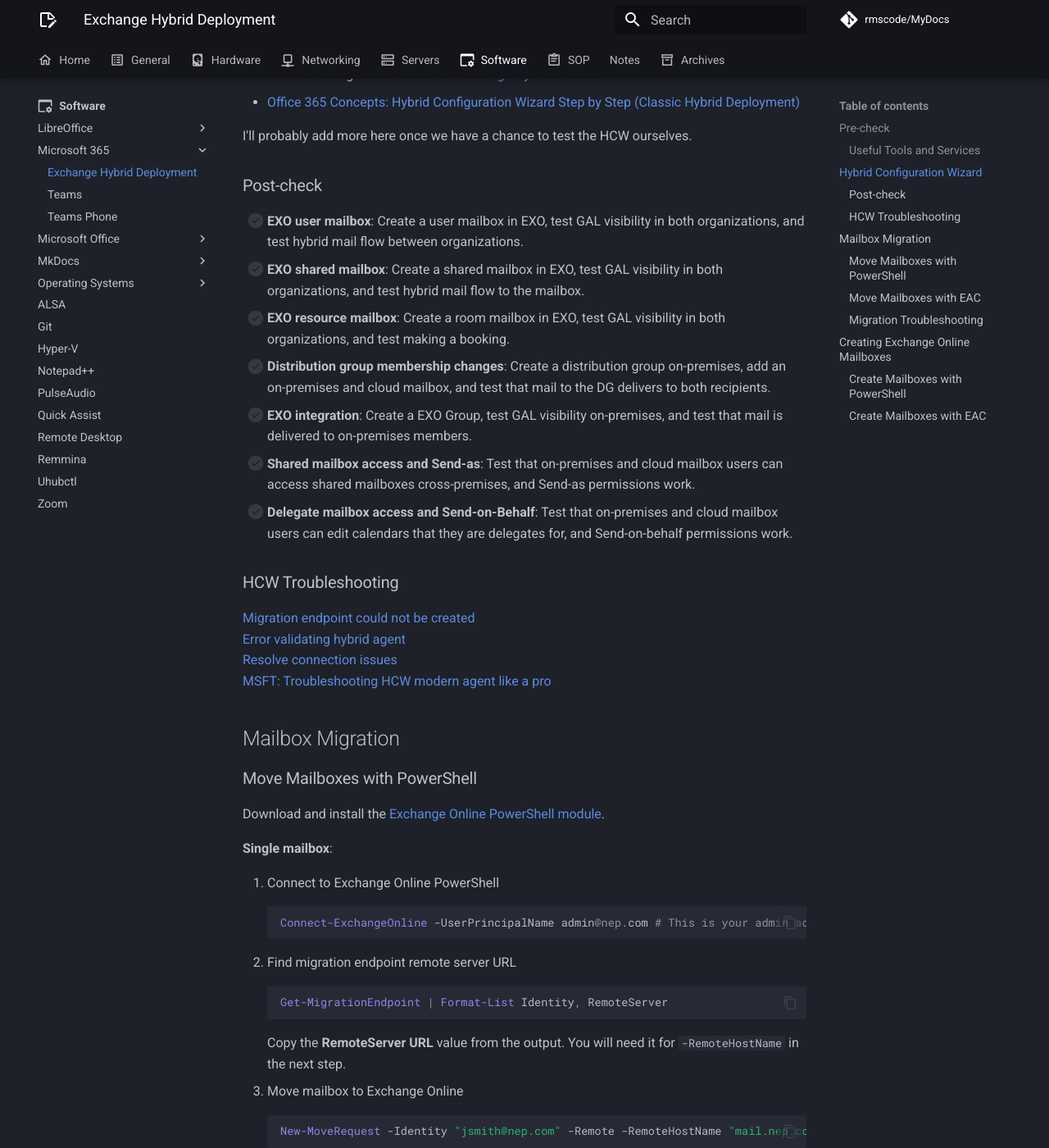
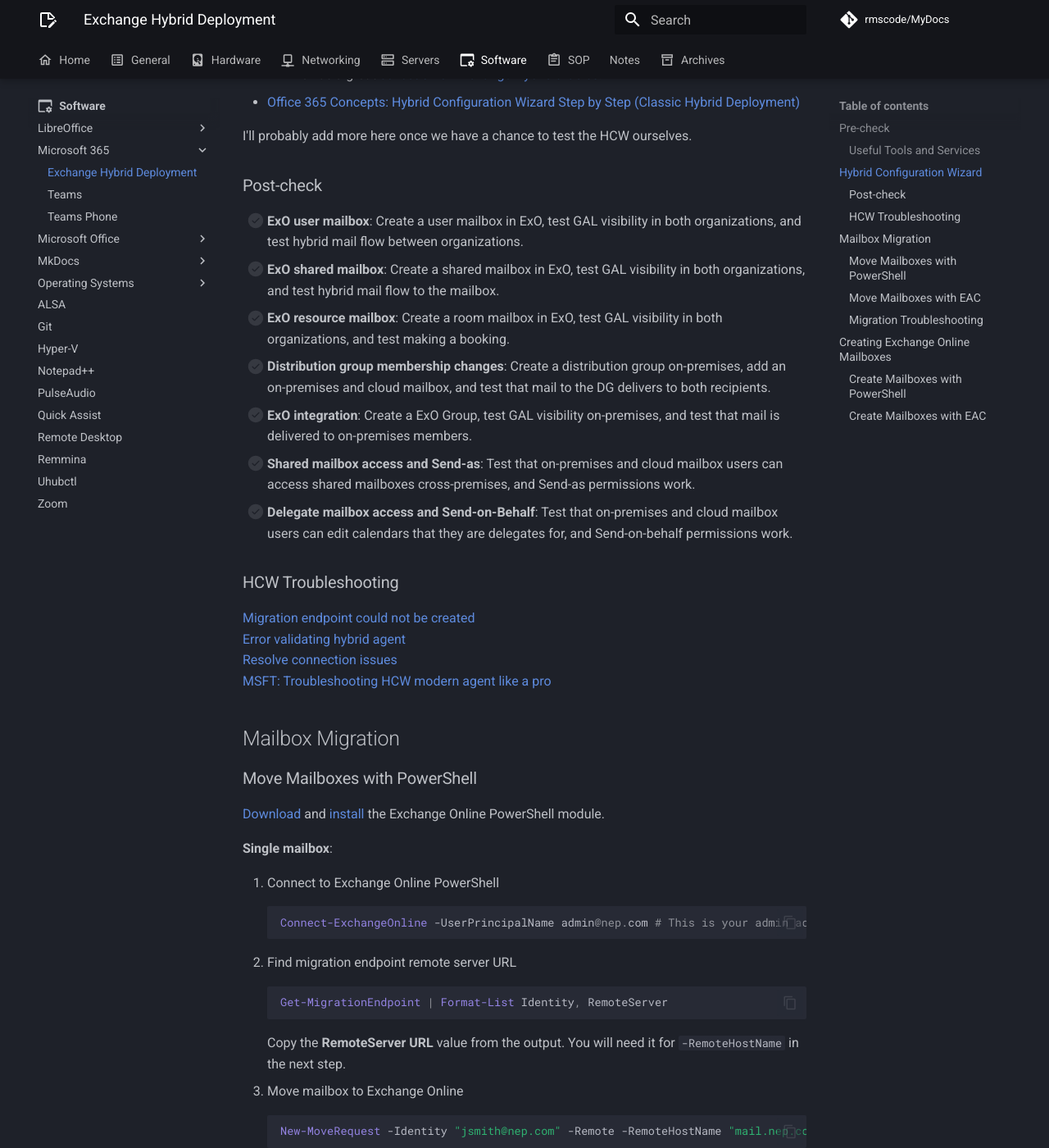
Before and after one commit to rmscode/binary-garden, an MkDocs documentation site: the page built from docs/software/microsoft-365/hybrid-exchange.md, in a window 1280 px wide and 1400 px high, scrolled down 2388 px. Shown: the whole window at 82% size. Built offline with MkDocs 1.6.1 and Material for MkDocs 9.7.7, drawn with Linux system fonts in a browser that asks for light colours; comment, search, counter and statistics services are not loaded; some of the changed text lies outside the part shown.

```diff
--- a/docs/software/microsoft-365/hybrid-exchange.md
+++ b/docs/software/microsoft-365/hybrid-exchange.md
@@ -50,11 +50,11 @@ I'll probably add more here once we have a chance to test the HCW ourselves.
 
 ### Post-check
 
-- [ ] **EXO user mailbox**: Create a user mailbox in EXO, test GAL visibility in both organizations, and test hybrid mail flow between organizations.
-- [ ] **EXO shared mailbox**: Create a shared mailbox in EXO, test GAL visibility in both organizations, and test hybrid mail flow to the mailbox.
-- [ ] **EXO resource mailbox**: Create a room mailbox in EXO, test GAL visibility in both organizations, and test making a booking.
+- [ ] **ExO user mailbox**: Create a user mailbox in ExO, test GAL visibility in both organizations, and test hybrid mail flow between organizations.
+- [ ] **ExO shared mailbox**: Create a shared mailbox in ExO, test GAL visibility in both organizations, and test hybrid mail flow to the mailbox.
+- [ ] **ExO resource mailbox**: Create a room mailbox in ExO, test GAL visibility in both organizations, and test making a booking.
 - [ ] **Distribution group membership changes**: Create a distribution group on-premises, add an on-premises and cloud mailbox, and test that mail to the DG delivers to both recipients.
-- [ ] **EXO integration**: Create a EXO Group, test GAL visibility on-premises, and test that mail is delivered to on-premises members.
+- [ ] **ExO integration**: Create a ExO Group, test GAL visibility on-premises, and test that mail is delivered to on-premises members.
 - [ ] **Shared mailbox access and Send-as**: Test that on-premises and cloud mailbox users can access shared mailboxes cross-premises, and Send-as permissions work.
 - [ ] **Delegate mailbox access and Send-on-Behalf**: Test that on-premises and cloud mailbox users can edit calendars that they are delegates for, and Send-on-behalf permissions work.
 
@@ -69,7 +69,7 @@ I'll probably add more here once we have a chance to test the HCW ourselves.
 
 ### Move Mailboxes with PowerShell
 
-Download and install the [Exchange Online PowerShell module](https://www.powershellgallery.com/packages/ExchangeOnlineManagement/).
+[Download](https://www.powershellgallery.com/packages/ExchangeOnlineManagement/) and [install](https://learn.microsoft.com/en-us/powershell/exchange/exchange-online-powershell-v2?view=exchange-ps#windows) the Exchange Online PowerShell module.
 
 **Single mailbox**:
 
@@ -183,7 +184,7 @@ Get-MoveRequest -MoveStatus Suspended | Resume-MoveRequest
     1. In the search box under **After the batch is complete, a report will be sent to the following recipients**, you must select at least one recipient to receive this report.
     2. Select the desired option for starting the migration batch.
     3. Select the desired option ending the migration batch.<br>
-    !!! info "If you select to manually complete the batch later, EXO will only sync 95% of each mailbox in that batch. EXO periodically syncs the batch to keep each mailbox at 95% synchronization until the batch is manually completed."
+    !!! info "If you select to manually complete the batch later, ExO will only sync 95% of each mailbox in that batch. ExO periodically syncs the batch to keep each mailbox at 95% synchronization until the batch is manually completed."
 9. Select a timezone and select **Save**.
 10. Select **Done**.
 11. Select your migration batch from the **Migration batches** page and select **Resume migration**.
@@ -201,7 +202,7 @@ Get-MoveRequest -MoveStatus Suspended | Resume-MoveRequest
 
     While it is possible to add a user in ADUC, wait for it to sync to Entra, and then license the user in M365, the user's Exchange Online attributes will never sync back to the on-premises environment to create a Mail-enabled user (MEU) object. In this scenario, managing the mailboxes from the on-prem environment isn't possible and since the M365 user is synced with on-prem AD, managing attributes from the cloud is also not possible.
 
-    Instead, EXO mailboxes can be created from the on-prem Exchange environment (EAC/EAS). This option will create the on-prem AD user *and* the MEU object with the remote routing address (such as jsmith@contoso.mail.onmicorosot.com). AD sync can then occur to establish the appropriate objects/attributes in the cloud.
+    Instead, ExO mailboxes can be created from the on-prem Exchange environment (EAC/EAS). This option will create the on-prem AD user *and* the MEU object with the remote routing address (such as jsmith@contoso.mail.onmicorosot.com). AD sync can then occur to establish the appropriate objects/attributes in the cloud.
 
     <https://techcommunity.microsoft.com/blog/exchange/on-provisioning-mailboxes-in-exchange-online-when-in-hybrid/1406335>
 
```
Also changed, not shown: other parts of docs/software/microsoft-365/hybrid-exchange.md (+1 -0 lines).
